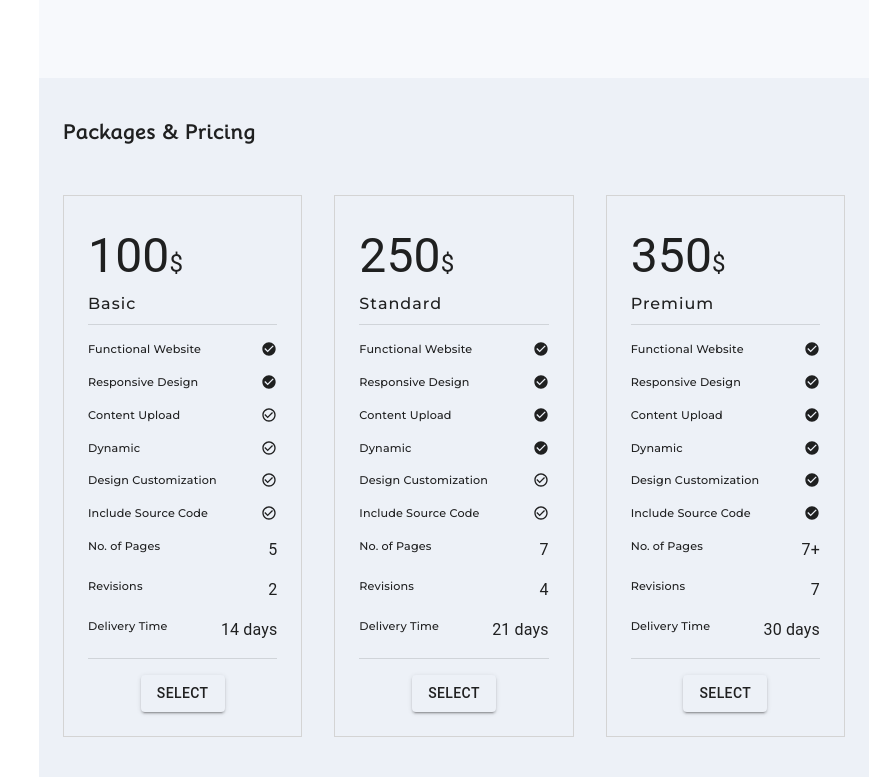
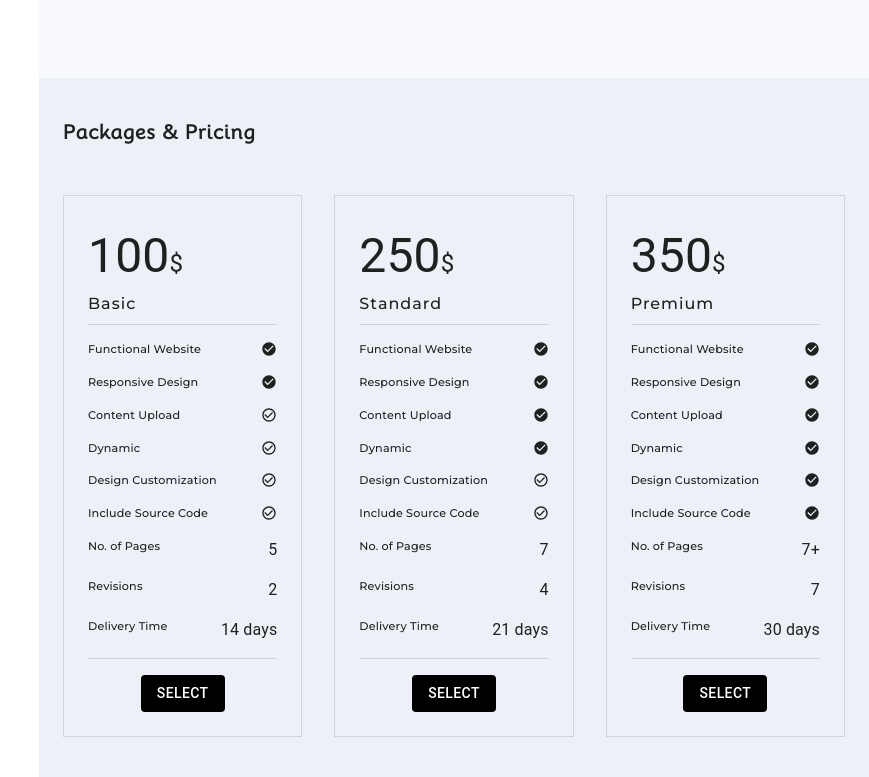
Before and after one commit to SandaruwanB/portfolio, a React (Create React App) app: page /services in a window 1280 px wide. Shown: the part 1375-2152 px from the top of the page, without its empty margins (411-1280 px from the left). Built offline with nearby package versions, Linux system fonts and the light colour scheme.

Commit message:
DEV service pricing

```diff
--- a/src/components/Services.jsx
+++ b/src/components/Services.jsx
@@ -206,7 +206,7 @@ const Services = () => {
                           </Box>
                           <Divider />
                           <Box sx={{display : 'flex', justifyContent : 'center', mt : 2}}>
-                            <Button variant='contained'>Select</Button>
+                            <Button variant='contained' sx={{background : theme.components.MuiButton, boxShadow : 'none', color : theme.components.MuiFormHelperText}}>Select</Button>
                           </Box>
                         </Box>
                       </Grid>
@@ -281,7 +281,7 @@ const Services = () => {
                           </Box>
                           <Divider />
                           <Box sx={{display : 'flex', justifyContent : 'center', mt : 2}}>
-                            <Button variant='contained'>Select</Button>
+                            <Button variant='contained' sx={{background : theme.components.MuiButton, boxShadow : 'none', color : theme.components.MuiFormHelperText}}>Select</Button>
                           </Box>
                         </Box>
                       </Grid>
@@ -356,7 +356,7 @@ const Services = () => {
                           </Box>
                           <Divider />
                           <Box sx={{display : 'flex', justifyContent : 'center', mt : 2}}>
-                            <Button variant='contained'>Select</Button>
+                            <Button variant='contained' sx={{background : theme.components.MuiButton, boxShadow : 'none', color : theme.components.MuiFormHelperText}}>Select</Button>
                           </Box>
                         </Box>
                       </Grid>
--- a/src/theme/darkTheme.js
+++ b/src/theme/darkTheme.js
@@ -18,6 +18,8 @@ const DarkTheme = createTheme({
     MuiListItemText : '#FFFFFF',
     MuiListItem : '#BBBBBB',
     MuiBadge : 'rgba(0,0,0,0.40)',
+    MuiButton : '#FFFFFF',
+    MuiFormHelperText : '#000'
   },
 })
 
--- a/src/theme/lightTheme.js
+++ b/src/theme/lightTheme.js
@@ -18,6 +18,8 @@ const LightTheme = createTheme({
     MuiListItemText : '#000000',
     MuiListItem : '#767676',
     MuiBadge : 'rgba(143, 155, 179, 0.40)',
+    MuiButton : '#000',
+    MuiFormHelperText : '#fff'
   }
 })
 
```
